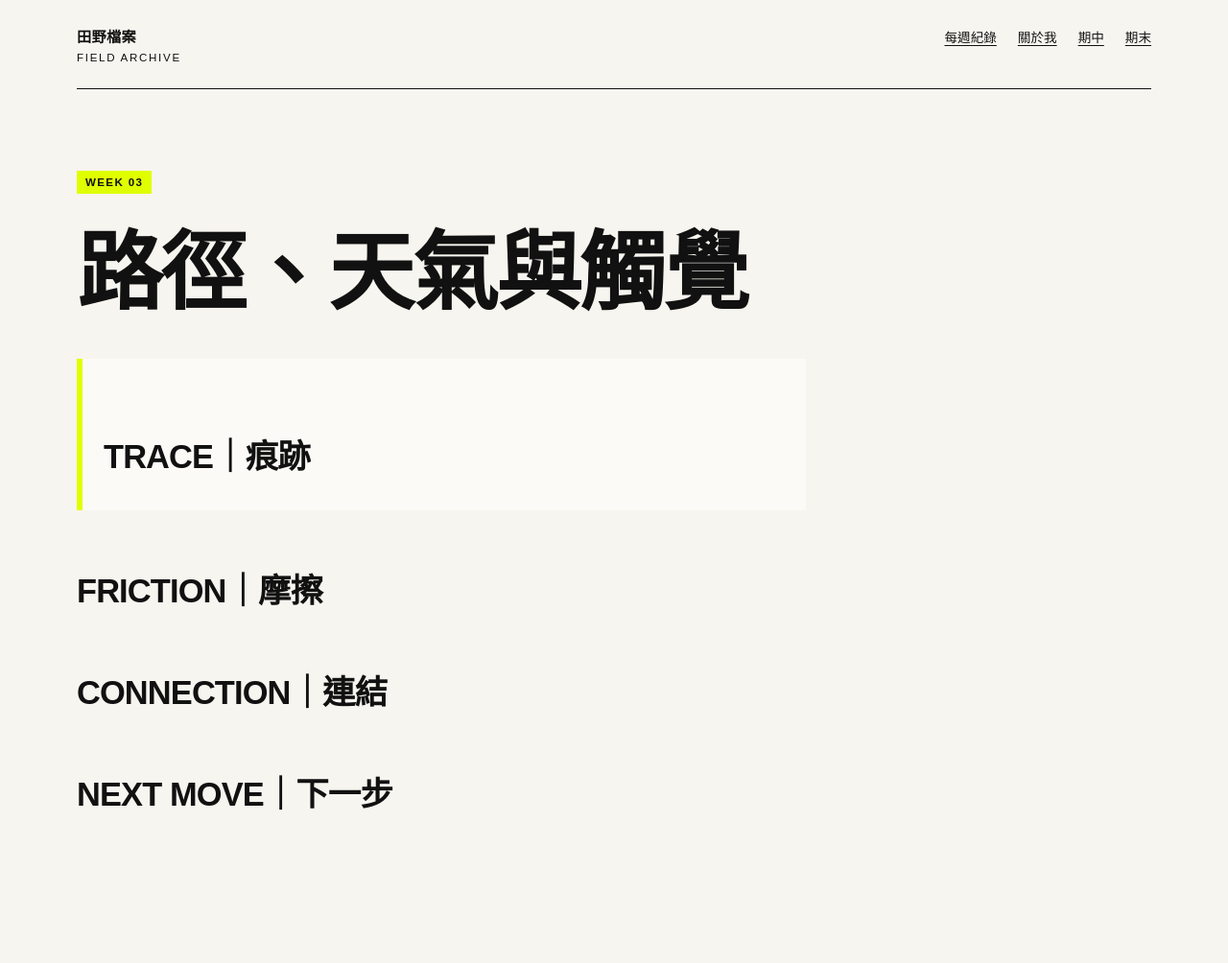
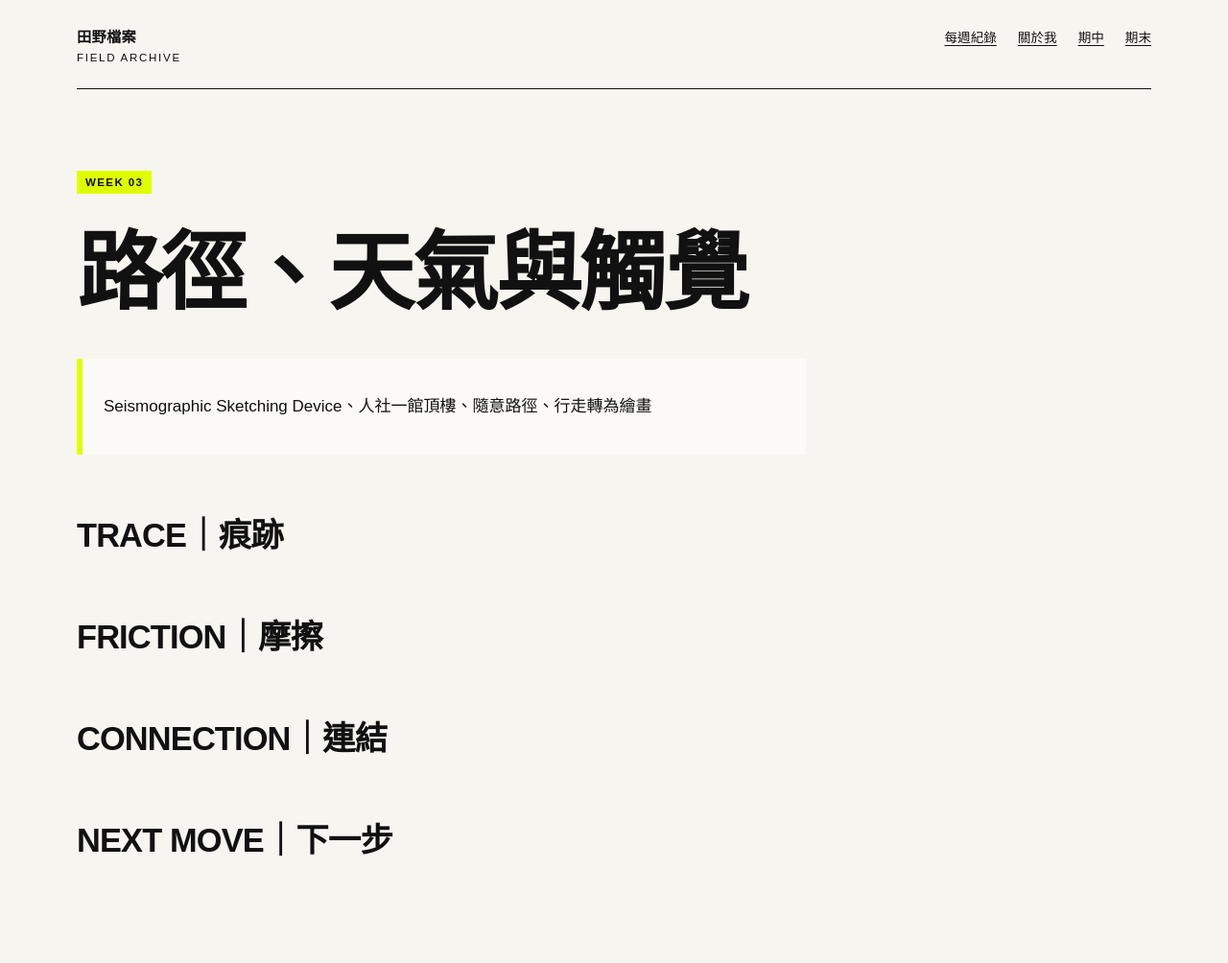
Before and after one commit to liki1928/fieldworkarchive, a Jekyll site: the page built from weeks/week-03.md, in a window 1280 px wide. Shown: the whole page at 96% size. Built offline with Jekyll 4.4.1, drawn with Linux system fonts in a browser that asks for light colours; before the commit the page ends 956 px from its top, so only the background shows below that.

Commit message:
Update week-03.md

```diff
--- a/weeks/week-03.md
+++ b/weeks/week-03.md
@@ -7,7 +7,8 @@ permalink: /weeks/week-03/
 
 # 路徑、天氣與觸覺
 <!-- 請保留具體的現場、材料、語句或身體感受。 -->
->
+>Seismographic Sketching Device、人社一館頂樓、隨意路徑、行走轉為繪畫
+
 ## TRACE｜痕跡
 <!-- 放入 1–3 張圖片，並為每張圖片寫下具體說明：何時、何地、發生了什麼，以及為什麼留下它。 -->
 
```
